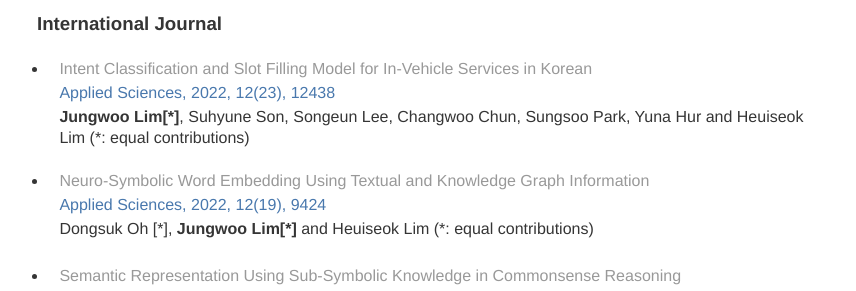
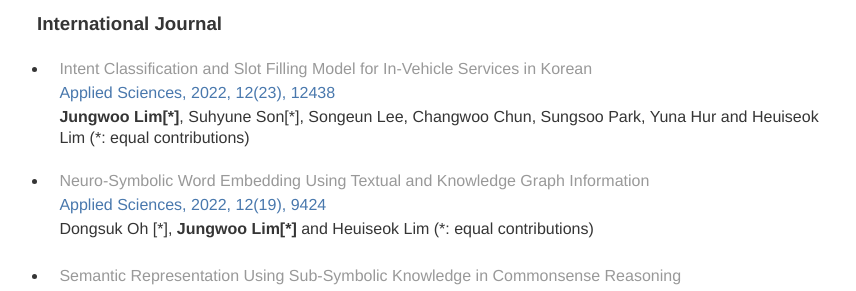
Before and after one commit to dlawjddn803/dlawjddn803.github.io, a Jekyll site: the page built from index.md, in a window 1280 px wide and 900 px high, scrolled down 1978 px. Shown: the part 152-443 px from the top of the window, without its empty margins (203-1059 px from the left). Built offline with Jekyll 4.4.1, drawn with Linux system fonts in a browser that asks for light colours; our own code applies the rules of GitHub Pages for plain Markdown files.

Commit message:
add info

```diff
--- a/index.md
+++ b/index.md
@@ -79,7 +79,7 @@ Dongyub Lee, **Jungwoo Lim**[\*], Taesun Whang[\*], Seungwoo Cho, Mingun Park an
 ### International Journal
 * [Intent Classification and Slot Filling Model for In-Vehicle Services in Korean](https://www.mdpi.com/2076-3417/12/23/12438) <br/>
 <span style="color:rgb(73, 120, 173)"> Applied Sciences, 2022, 12(23), 12438 </span> <br/>
-**Jungwoo Lim[\*]**, Suhyune Son, Songeun Lee, Changwoo Chun, Sungsoo Park, Yuna Hur and Heuiseok Lim (*: equal contributions)
+**Jungwoo Lim[\*]**, Suhyune Son[\*], Songeun Lee, Changwoo Chun, Sungsoo Park, Yuna Hur and Heuiseok Lim (*: equal contributions)
 <br/>
 * [Neuro-Symbolic Word Embedding Using Textual and Knowledge Graph Information](https://www.mdpi.com/2076-3417/12/19/9424/htm) <br/>
 <span style="color:rgb(73, 120, 173)"> Applied Sciences, 2022, 12(19), 9424 </span> <br/>
```
